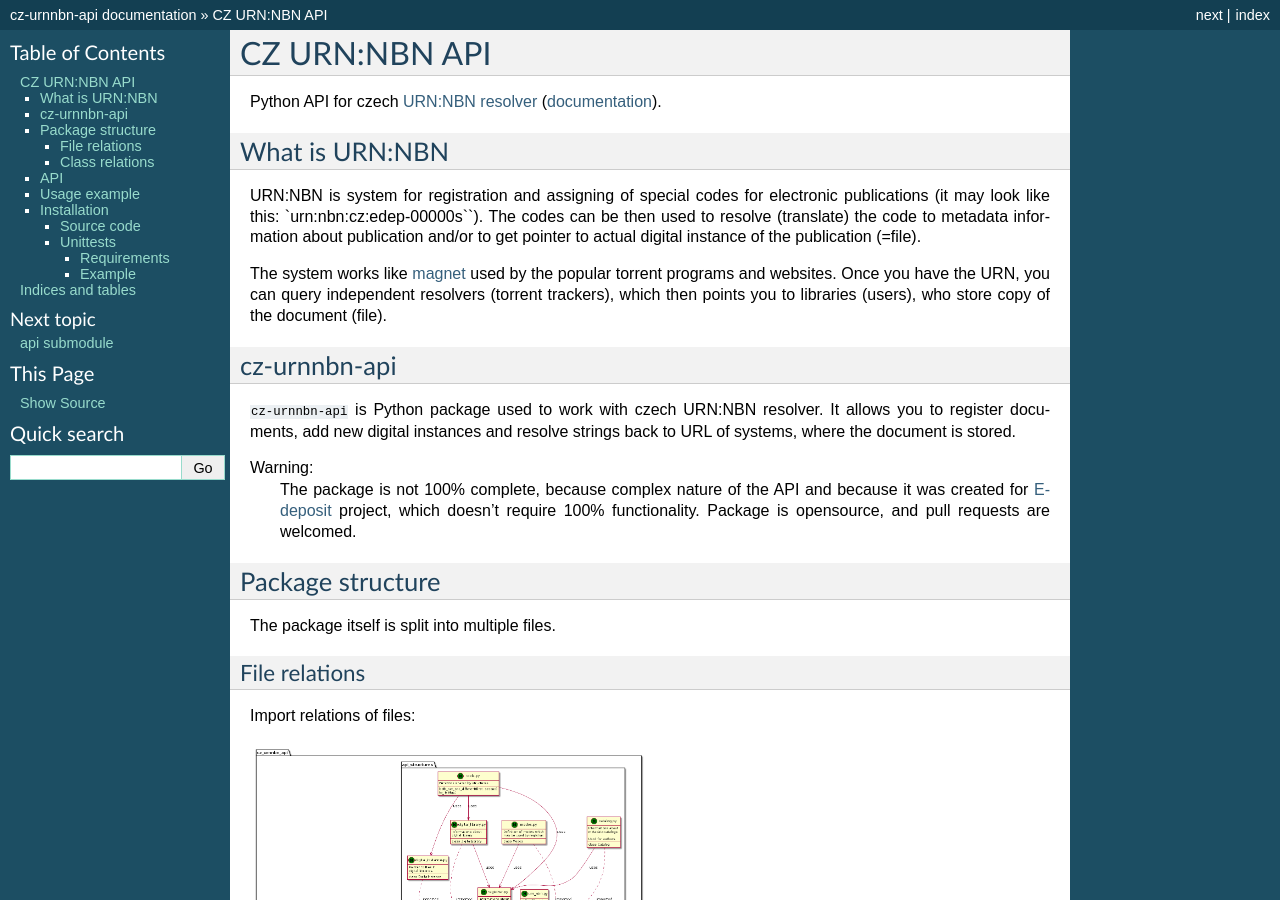
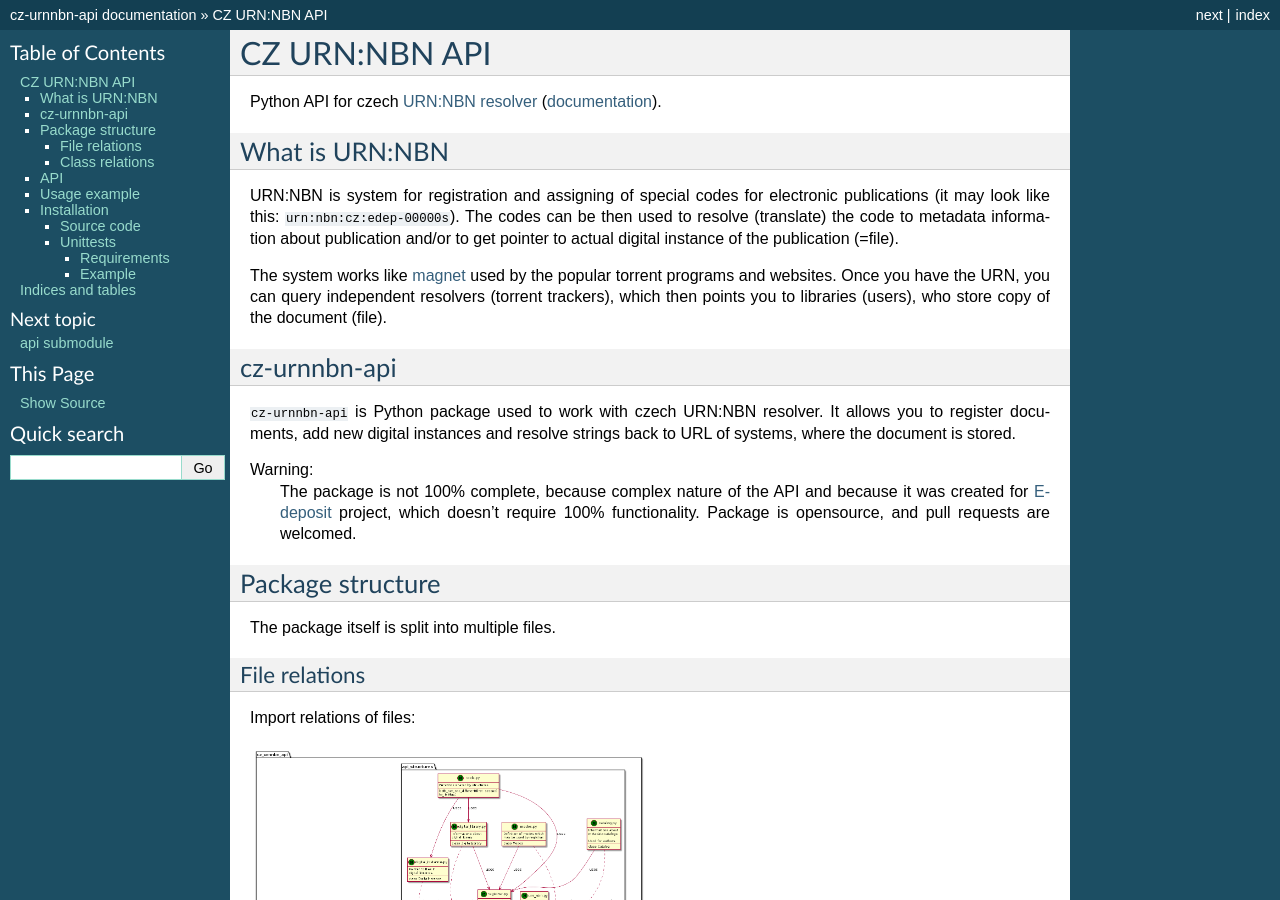
Before and after one commit to edeposit/cz-urnnbn-api, a Sphinx documentation site: the page built from docs/index.rst, in a window 1280 px wide and 900 px high. Built offline with Sphinx 7.4.7, drawn with Linux system fonts in a browser that asks for light colours; pages that are not in the unit, such as notebooks, are missing from menus.

Commit message:
Fixed markdown bugs.

```diff
--- a/README.rst
+++ b/README.rst
@@ -6,7 +6,7 @@ Introduction
 
 .. image:: https://pypip.in/d/cz_urnnbn_api/badge.png
 
-Python API for czech `URN:NBN resolver <https://resolver.nkp.cz/>`_ (`documentation <https://code.google.com/p/urnnbn-resolver-v2/>`_).
+Python API for czech ``URN:NBN resolver <https://resolver.nkp.cz/>`_ (`documentation <https://code.google.com/p/urnnbn-resolver-v2/>`_).
 
 URN\:NBN is system for registration and assigning of special codes for electronic publications (it may look like this: \`urn:nbn:cz:edep-00000s``). The codes can be then used to resolve (translate) the code to metadata information about publication and/or to get pointer to actual digital instance of the publication (=file).
 
--- a/docs/index.rst
+++ b/docs/index.rst
@@ -5,7 +5,7 @@ Python API for czech `URN:NBN resolver <https://resolver.nkp.cz/>`_ (`documentat
 
 What is URN\:NBN
 ----------------
-URN\:NBN is system for registration and assigning of special codes for electronic publications (it may look like this: \`urn:nbn:cz:edep-00000s``). The codes can be then used to resolve (translate) the code to metadata information about publication and/or to get pointer to actual digital instance of the publication (=file).
+URN\:NBN is system for registration and assigning of special codes for electronic publications (it may look like this: ``urn:nbn:cz:edep-00000s``). The codes can be then used to resolve (translate) the code to metadata information about publication and/or to get pointer to actual digital instance of the publication (=file).
 
 The system works like `magnet`_ used by the popular torrent programs and websites. Once you have the URN, you can query independent resolvers (torrent trackers), which then points you to libraries (users), who store copy of the document (file).
 
```
